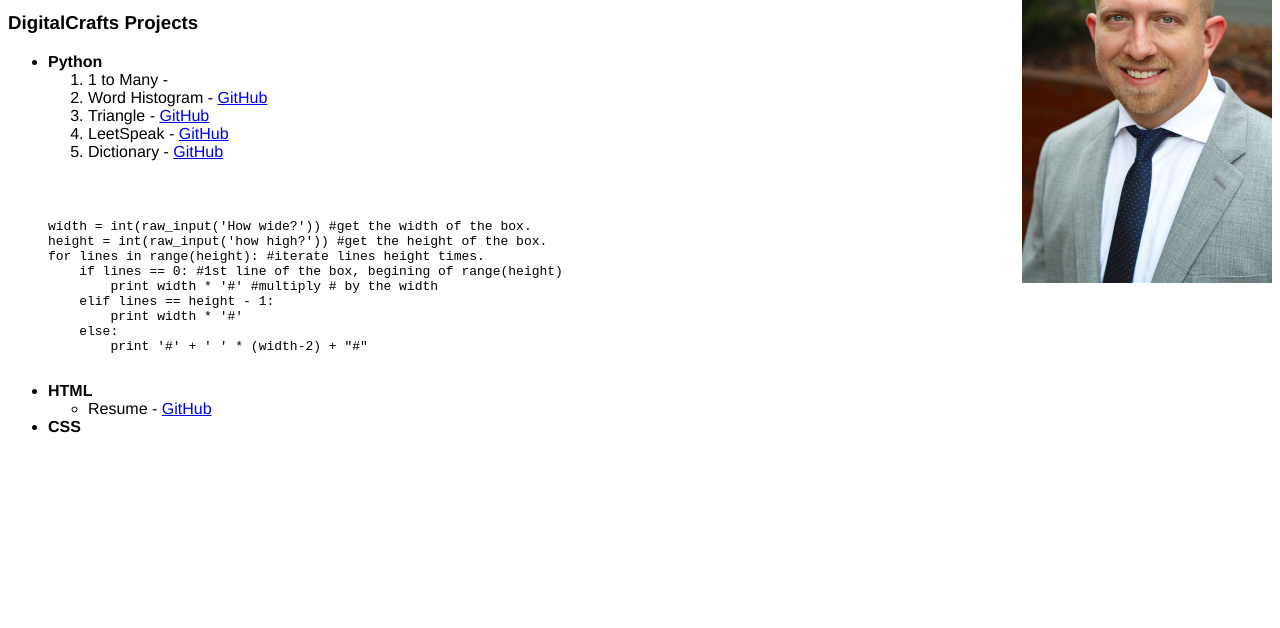
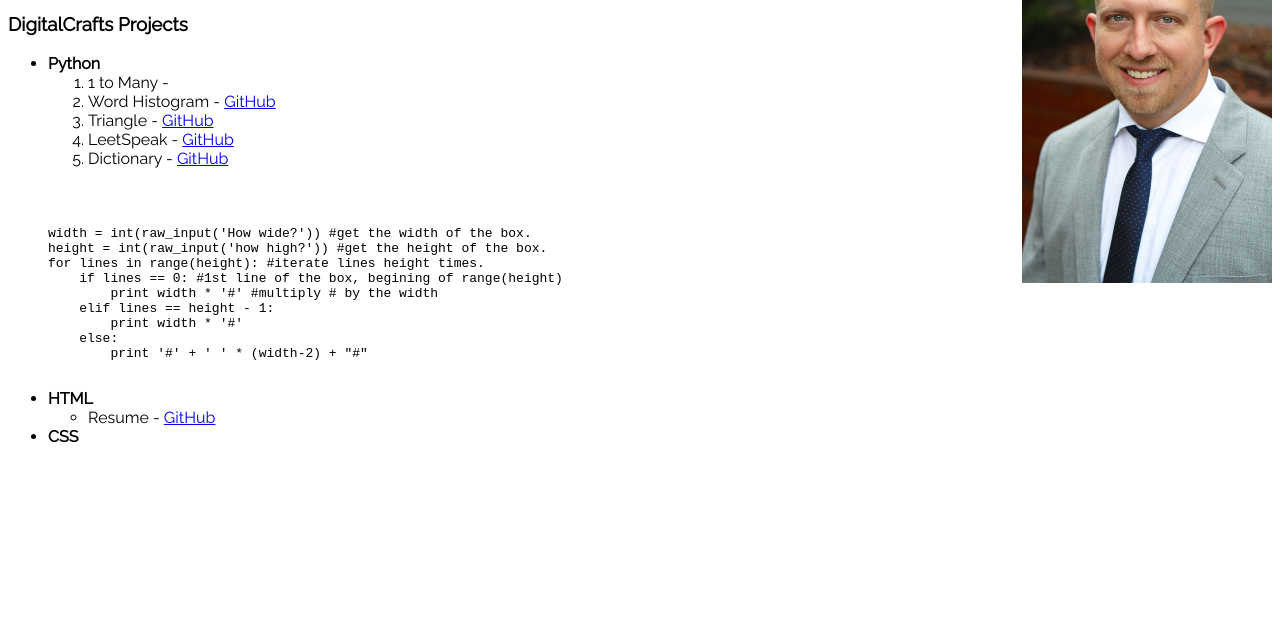
Before and after one commit to ConsultAtlas/portfolio, a plain HTML site: page portfolio.html in a window 1280 px wide. Shown: the part 172-800 px from the top of the page. Drawn offline with Linux system fonts and the light colour scheme.

Commit message:
changed fonts to raleway

```diff
--- a/portfolio.css
+++ b/portfolio.css
@@ -19,6 +19,6 @@ img.linkedIn {
 }
 
 body.format {
-    font-family: proxima_nova, "Helvetica Neue", Helvetica, gotham, serif;
+    font-family: 'Raleway', proxima_nova, "Helvetica Neue", Helvetica, gotham, serif;
 
 }
--- a/portfolio.html
+++ b/portfolio.html
@@ -2,6 +2,7 @@
 <html>
     <head>
         <link rel="stylesheet" type="text/css" href="portfolio.css">
+        <link href="https://fonts.googleapis.com/css?family=Raleway" rel="stylesheet">
     </head>
     <body class='format'>
         <div>
```
